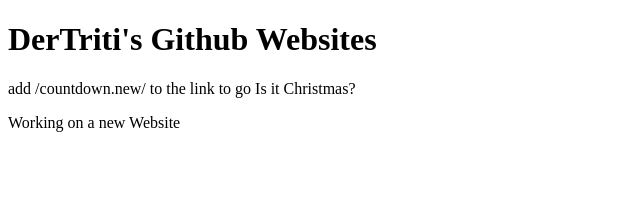
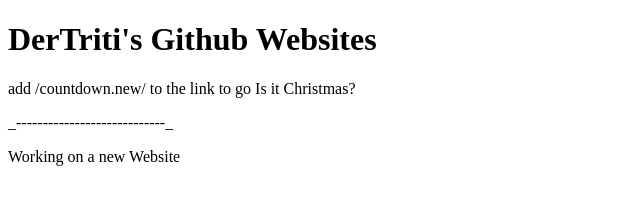
Before and after one commit to DerTriti/dertriti.github.io, a plain HTML site: page index.html in a window 1280 px wide. Shown: the whole page, without its empty margins (0-640 px from the left). Drawn offline with Linux system fonts and the light colour scheme.

Commit message:
Add separator line in index.html

```diff
--- a/index.html
+++ b/index.html
@@ -7,6 +7,7 @@
 <body>
   <h1>DerTriti's Github Websites</h1>
   <p>add /countdown.new/ to the link to go Is it Christmas?</p>
+  <p>_----------------------------_</p>
   <p>Working on a new Website</p>
 </body>
 </html>
```
